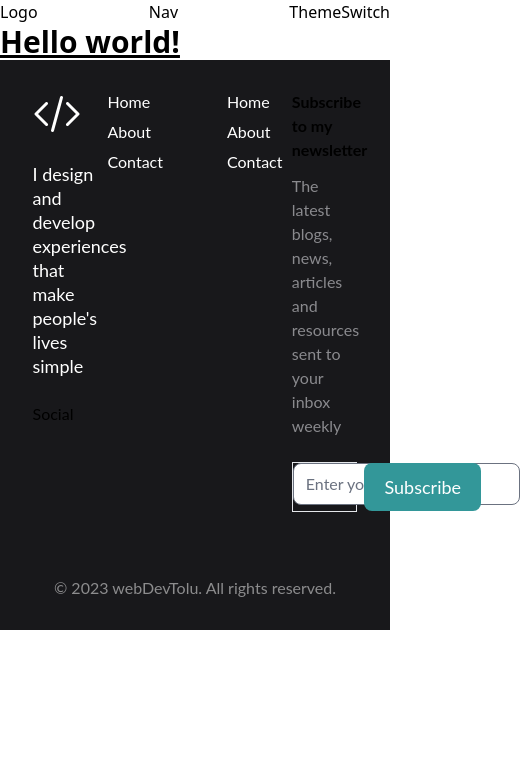
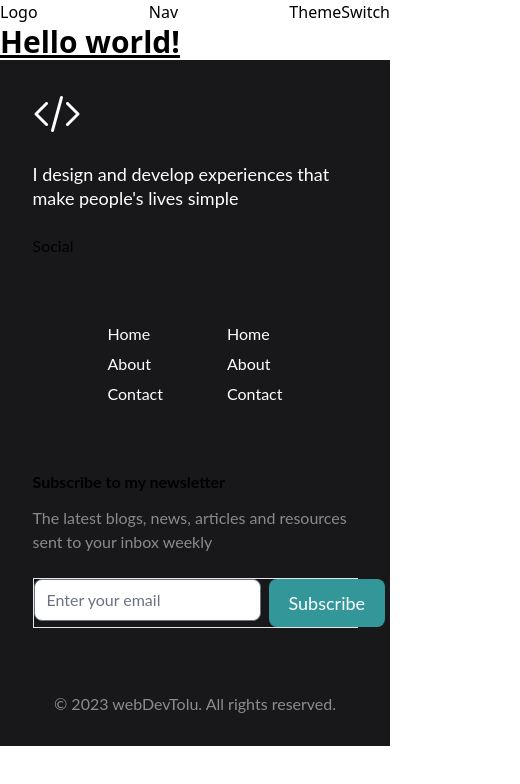
Before and after one commit to webDevTolu/miniature-invention, a Next.js app: page / in a window 390 px wide. Shown: the top 784 px of the page, 520 px wide, since content can reach past the window. Built offline with nearby package versions, Linux system fonts and the light colour scheme.

Commit message:
some adjustment

```diff
--- a/components/ui/footer/index.tsx
+++ b/components/ui/footer/index.tsx
@@ -9,7 +9,7 @@ const Footer = () => {
   return (
     <footer className="py-[30px] font-lato w-full bg-[#18181B]">
       <div className="flex flex-col items-center justify-center gap-16">
-        <div className="grid grid-cols-3 gap-16 justify-around w-5/6 mx-auto">
+        <div className="grid grid-cols-1 lg:grid-cols-3 gap-16 justify-around w-5/6 mx-auto">
           <div className="flex flex-col gap-6">
             <Image src="/images/logo.png" alt="Logo" width={48} height={48} />
             <p className="text-lg font-normal text-white leading-6 capitaliize">
--- a/components/ui/form/Input.tsx
+++ b/components/ui/form/Input.tsx
@@ -19,7 +19,7 @@ export const Input = ({
   style,
   onChange
 }: InputProps) => {
-  const [isValid, setIsValid] = useState<boolean>(false);
+  const [isValid, setIsValid] = useState<boolean>(true);
   const [errorText, setErrorText] = useState<string>("");
   // const [isInputEmpty, setIsInputEmpty] = useState<boolean>(true);
   const inputRef = useRef<HTMLInputElement>(null);
```
